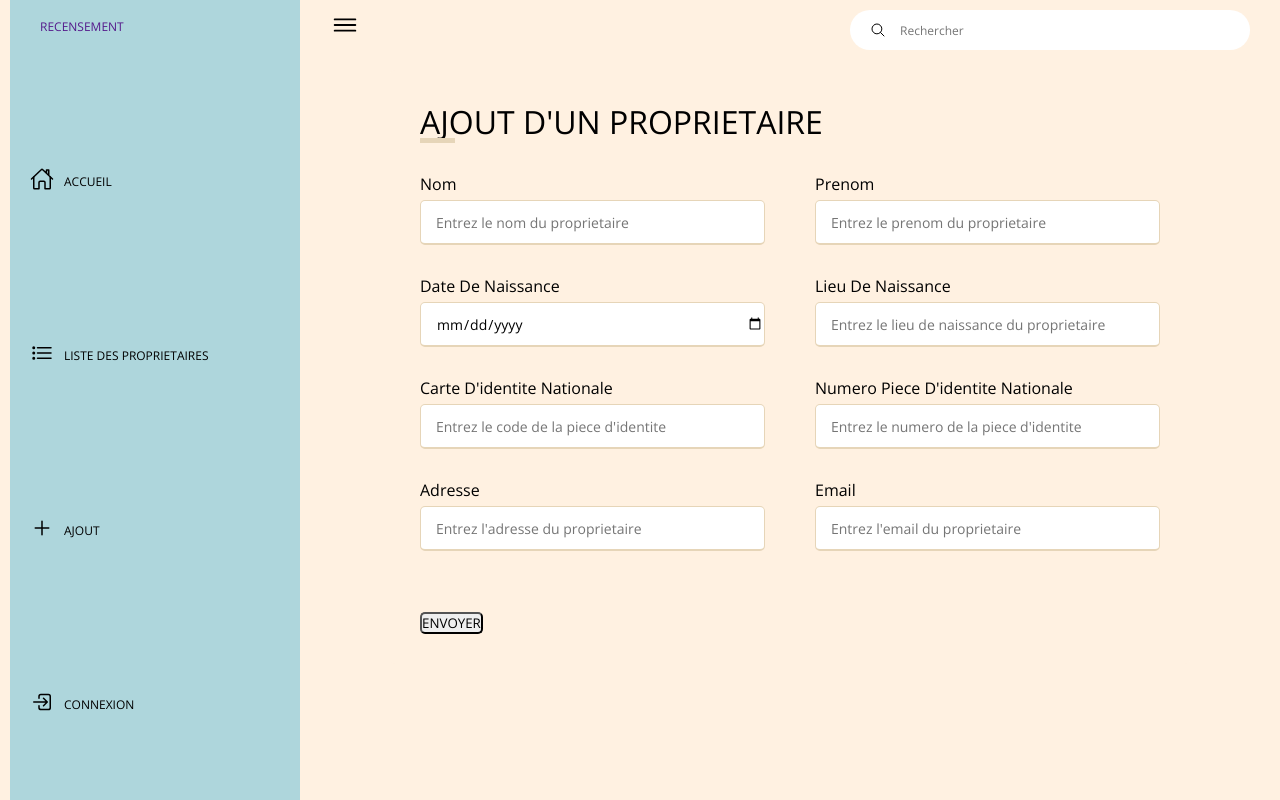
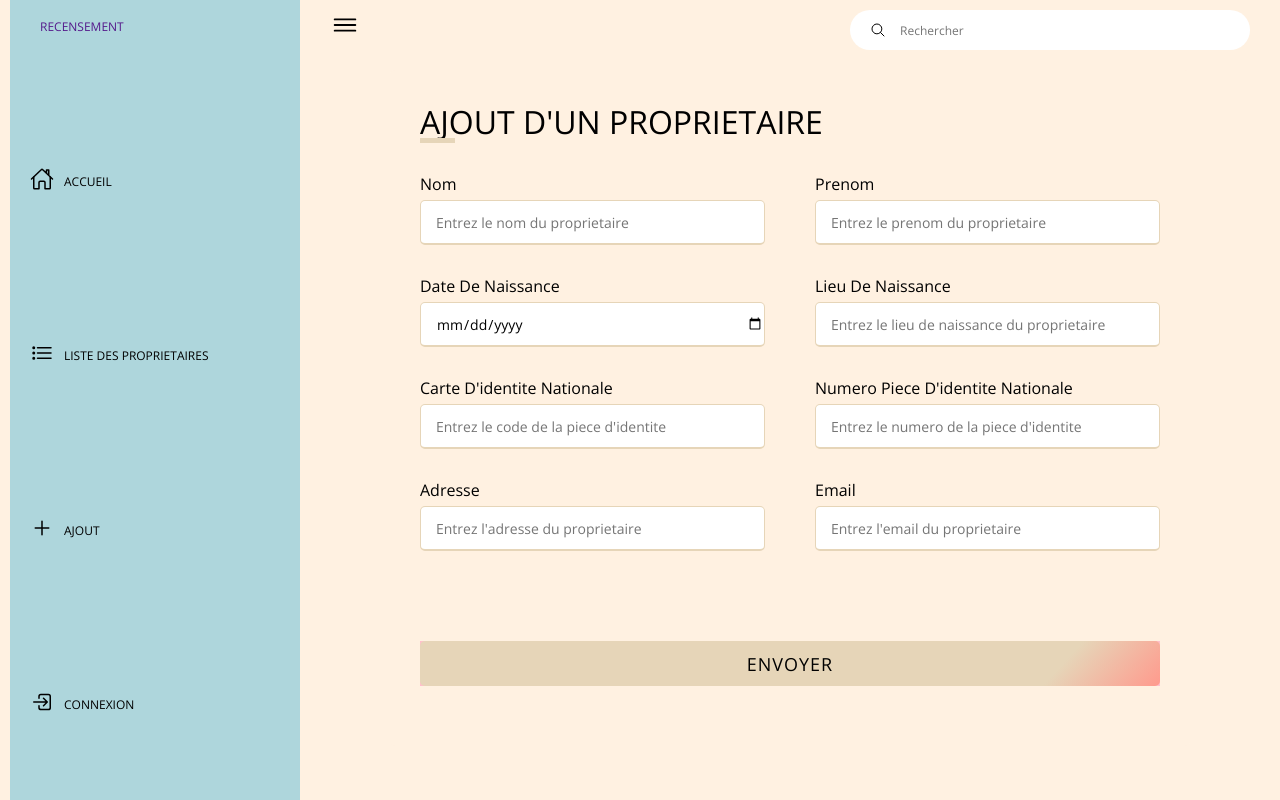
Before and after one commit to Yasral/Gestion_Proprietaires_Doctrine, a PHP site: the page made by src/view/Proprietaire/add.php in a window 1280 px wide. Run offline with PHP 8.4, Linux system fonts and the light colour scheme; the template is opened without the code that fills it, so the values that code supplies are empty; some libraries are stand-ins or nearby versions.

Commit message:
Ajout de styles sur les formulaires de creation de compte, de connexion, d'ajout et de modification des proprietaires

```diff
--- a/assets/css/style.css
+++ b/assets/css/style.css
@@ -390,3 +390,35 @@ body{
 .input-box input:hover, .input-box input:focus, .input-box:valid{
     border-color: #1B1A17;
 }
+
+/* Styling the registration button */
+
+.button{
+    background-color: pink;
+    height: 45px;
+    margin: 30px 0;
+}
+
+.button input:hover{
+    cursor: pointer;
+}
+
+.button input{
+    height: 100%;
+    width: 100%;
+    font-size: 18px;
+    letter-spacing: 1px;
+    background: linear-gradient(132deg, rgba(230,213,184,1) 85%, rgba(255,154,141,1) 100%);
+    border: none;
+}
+
+/* Styling the form registration and account creation */
+.options a {
+    color: var(--navy);
+}
+
+.options a:hover {
+    color: var(--sienna);
+    transition: 0.20s ease-in;
+    text-decoration: none;
+}
```
